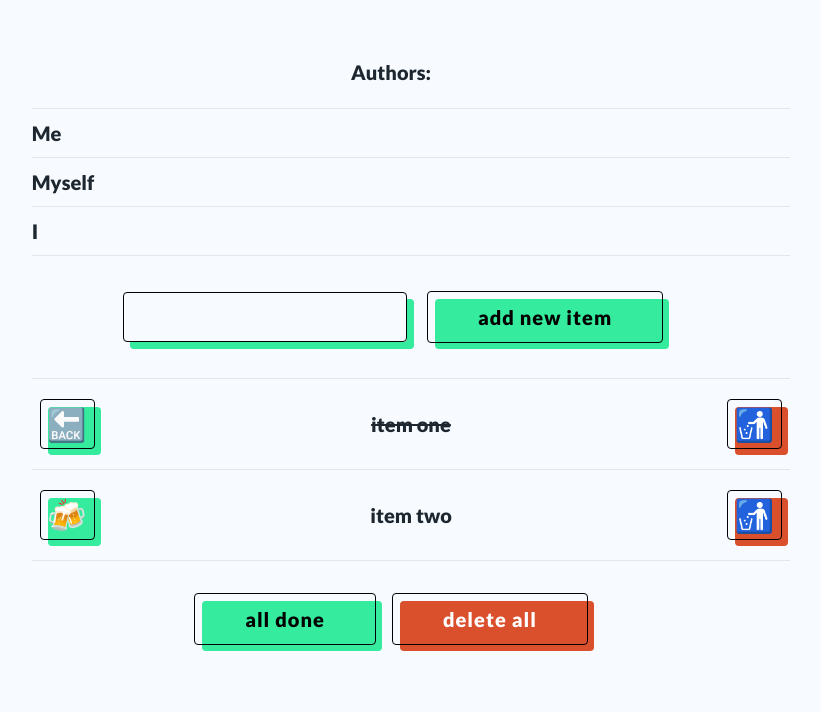
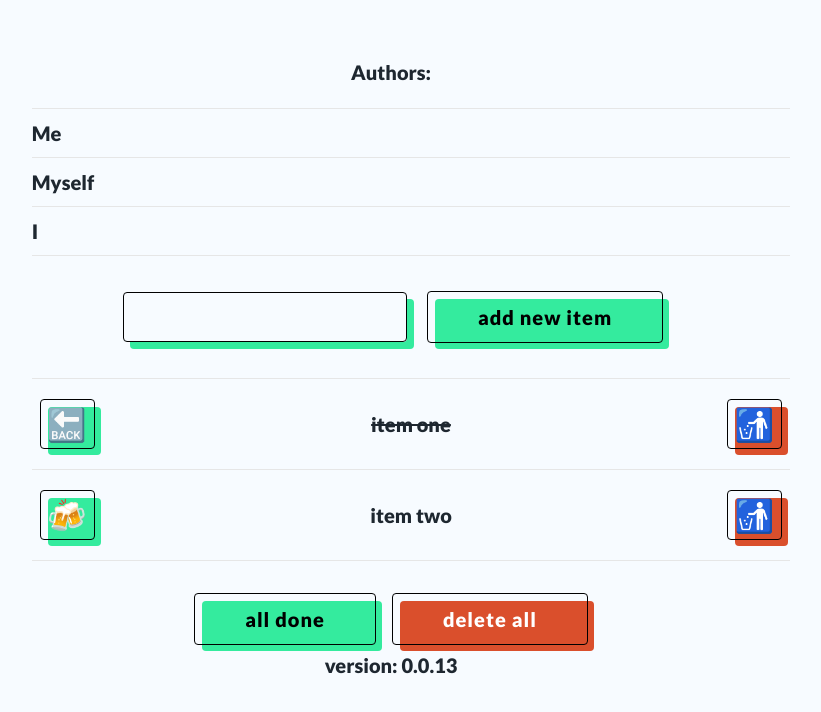
Before and after one commit to michasik/vue-vite-e2e, a Vue app: page / in a window 1280 px wide. Shown: the top 712 px of the page, without its empty margins (249-1070 px from the left). Built offline with nearby package versions, Linux system fonts and the light colour scheme.

Commit message:
deploy: test for gh pages

```diff
--- a/src/App.vue
+++ b/src/App.vue
@@ -65,6 +65,9 @@ const deleteAll = () => {
         data-testid="all-done-button"
       />
       <button class="bg-delete" @click="deleteAll" v-text="'delete all'" />
+    </section>
+    <section>
+      version: 0.0.13
     </section>
   </div>
 </template>
```
